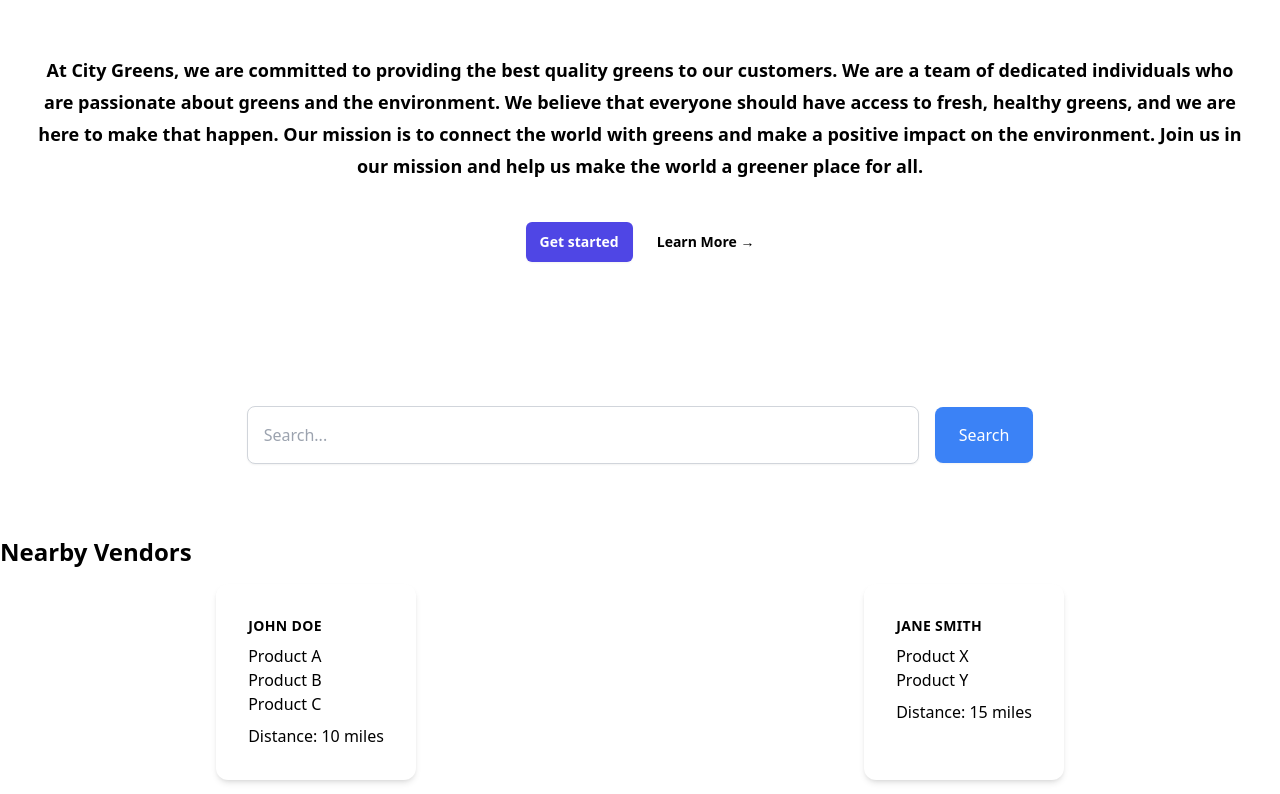
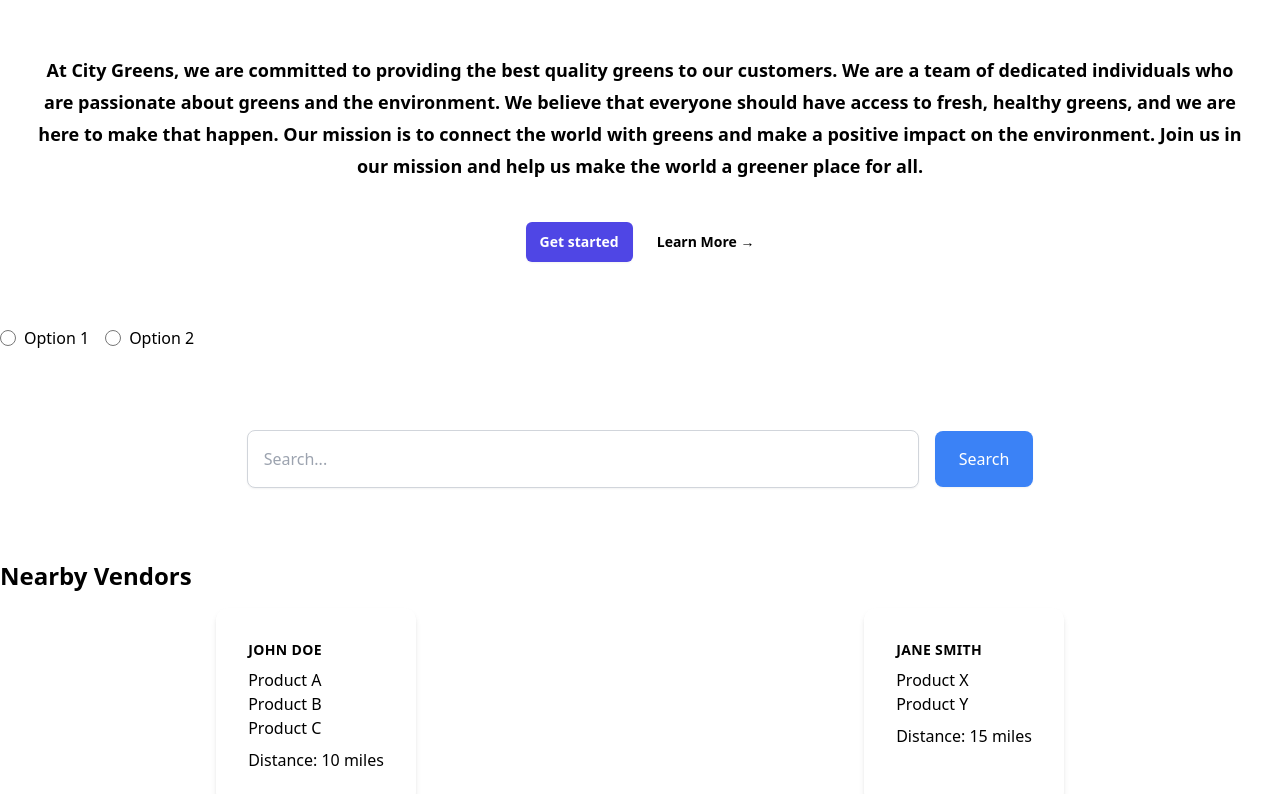
Before and after one commit to City-Greens/city-greens-frontend, a React (Vite) app: page / in a window 1280 px wide. Shown: the part 978-1772 px from the top of the page. Built offline with nearby package versions, Linux system fonts and the light colour scheme; no server answers.

Commit message:
updates to new item form

```diff
--- a/src/Components/Header.jsx
+++ b/src/Components/Header.jsx
@@ -15,7 +15,7 @@ export default function Header() {
       <div className="flex-1 flex items-center">
         <ul className="flex space-x-4">
           <li className="cursor-pointer hover:underline text-xl px-4"><Link to="/">Home</Link></li>
-          <li className="cursor-pointer hover:underline text-xl px-4"><Link to="/search">Products</Link></li>
+          <li className="cursor-pointer hover:underline text-xl px-4"><Link to="/search">Search</Link></li>
           {isAuthenticated ?
             <li className="cursor-pointer hover:underline text-xl px-4"><Link to="/profile">Profile</Link></li>
             : null}
--- a/src/Components/Profile/Vendor/ProductForm.jsx
+++ b/src/Components/Profile/Vendor/ProductForm.jsx
@@ -1,8 +1,9 @@
 import React, { useState } from 'react';
+import useAuthClaim from '../../../hooks/customAuth';
 
 export default function ProductForm() {
   // State to manage form visibility
-
+  const stripe_id = useAuthClaim('stripe_id');
 
   const handleSubmit = async (newProduct) => {
     try {
@@ -23,12 +24,16 @@ export default function ProductForm() {
   const addNewProduct = (event) => {
     event.preventDefault();
     const form = event.target;
-    console.log(form)
     const name = form.name.value;
-    const price = form.price.value;
+    const default_price_data = {
+      unit_amount_decimal: form.price.value,
+      currency: 'USD',
+    };
     const description = form.description.value;
-    const newProduct = { name, price, description };
+    const vendor_id = stripe_id;
+    const newProduct = { name, default_price_data, description, vendor_id };
     handleSubmit(newProduct);
+    form.reset();
   }
   return (
     <div>
--- a/src/Components/Search/BigSearch.jsx
+++ b/src/Components/Search/BigSearch.jsx
@@ -1,6 +1,28 @@
 
 export default function BigSearch() {
   return (
+    <>
+
+    <div className="flex items-center space-x-4">
+      <label className="flex items-center">
+        <input
+          type="radio"
+          name="option"
+          value="option1"
+          className="form-radio text-blue-600 h-4 w-4"
+        />
+        <span className="ml-2 text-gray-700">Option 1</span>
+      </label>
+      <label className="flex items-center">
+        <input
+          type="radio"
+          name="option"
+          value="option2"
+          className="form-radio text-blue-600 h-4 w-4"
+        />
+        <span className="ml-2 text-gray-700">Option 2</span>
+      </label>
+    </div>
     <div className="flex justify-center items-center mt-10 py-10">
       <input
         type="text"
@@ -12,6 +34,7 @@ export default function BigSearch() {
       >
         Search
       </button>
-    </div>
+      </div>
+    </>
   )
 }
```
